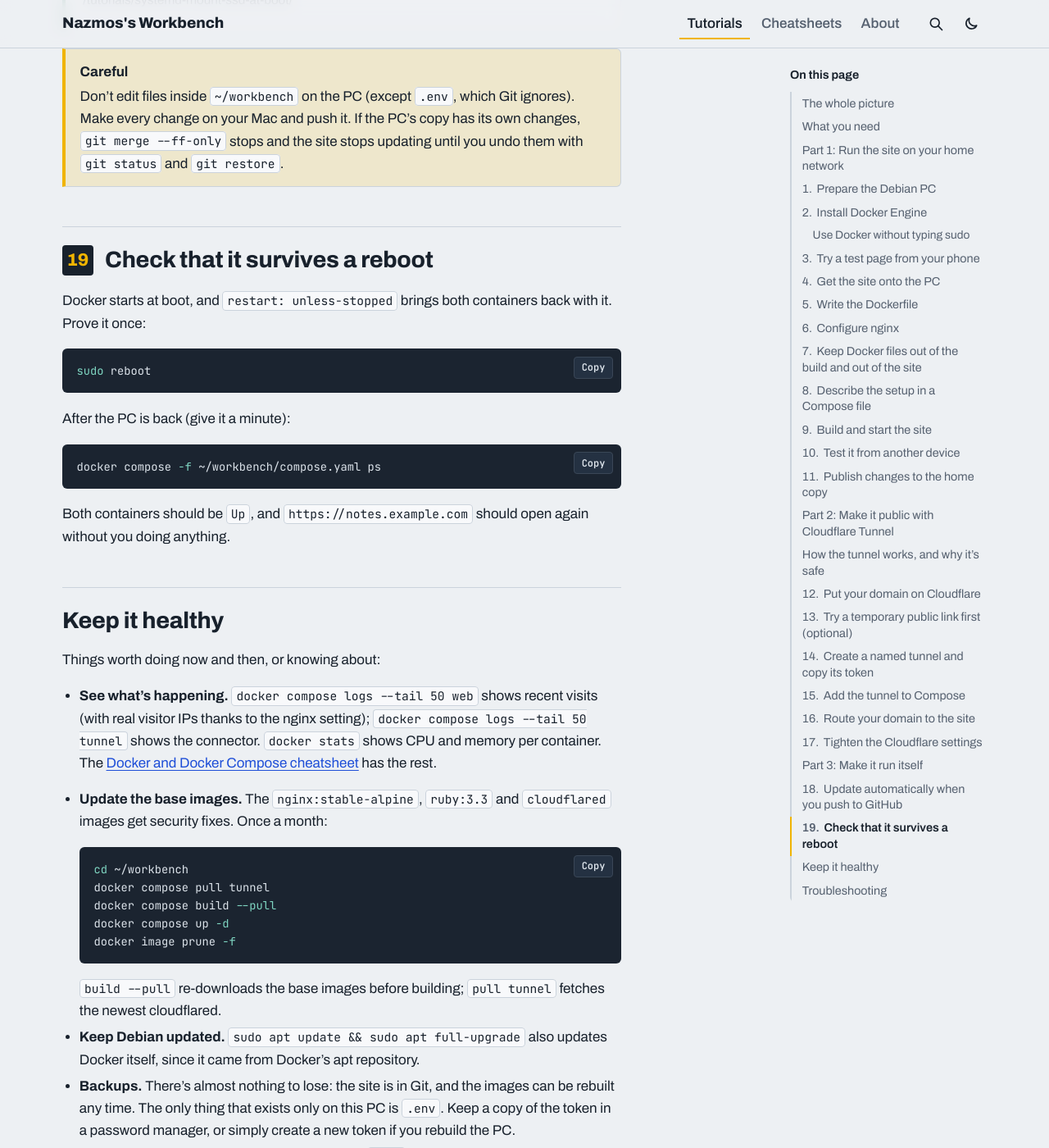
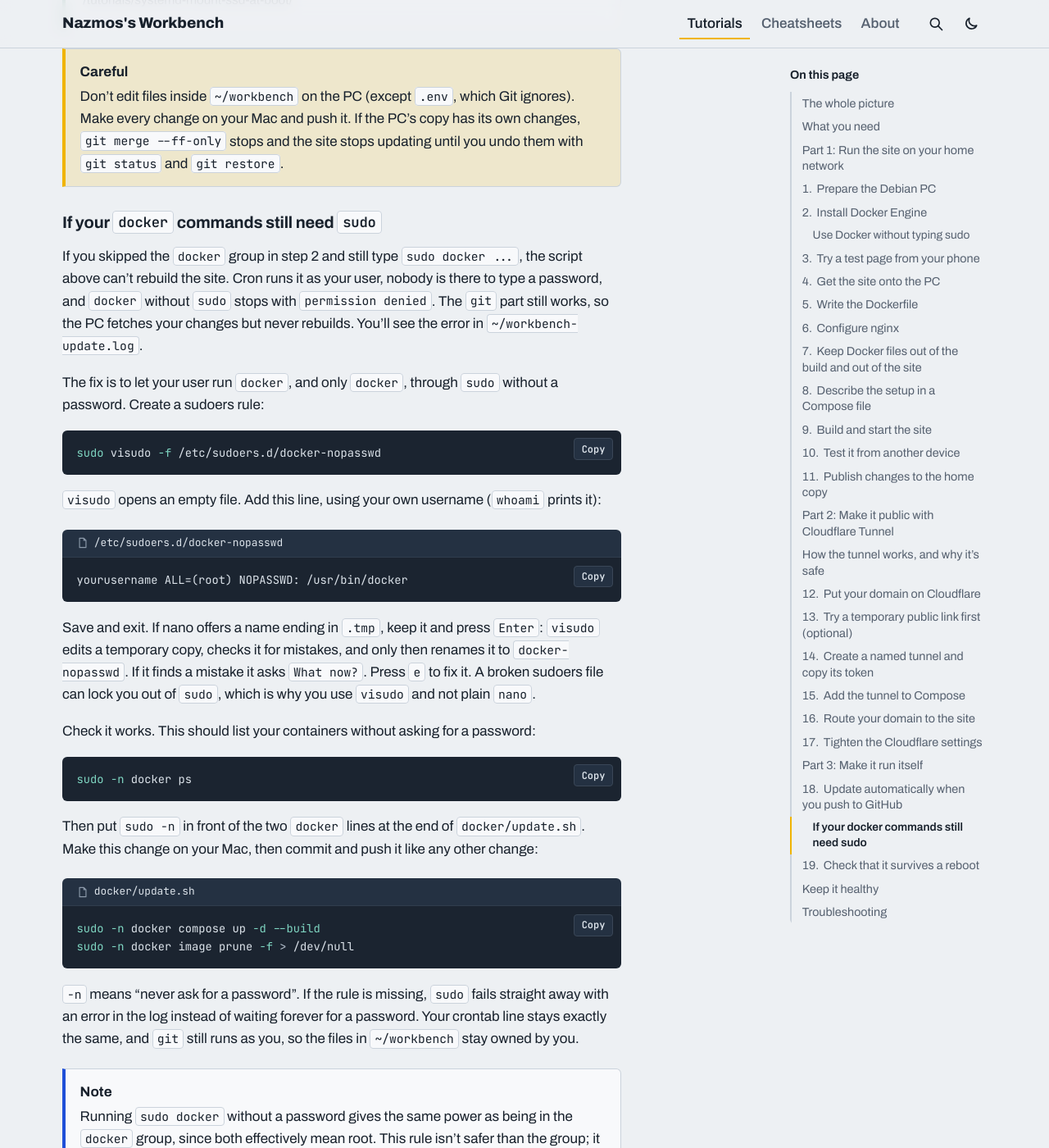
Before and after one commit to nazmos-sakib/cheatsheet-tutorial, a Jekyll site: the page built from _tutorials/host-this-site-with-docker-and-cloudflare-tunnel.md, in a window 1280 px wide and 1400 px high, scrolled down 23199 px. Shown: the whole window at 82% size. Built offline with Jekyll 4.4.1, drawn with Linux system fonts in a browser that asks for light colours; some of the changed text lies outside the part shown.

Commit message:
host-this-site-with-docker-and-cloudflare-tunnel.md updated to make sudo docker passwordless

````diff
--- a/_tutorials/host-this-site-with-docker-and-cloudflare-tunnel.md
+++ b/_tutorials/host-this-site-with-docker-and-cloudflare-tunnel.md
@@ -765,6 +765,45 @@ Now publishing a tutorial is just `git push` on your Mac: GitHub Pages updates i
 
 {% include callout.html type="warning" text="Don't edit files inside `~/workbench` on the PC (except `.env`, which Git ignores). Make every change on your Mac and push it. If the PC's copy has its own changes, `git merge --ff-only` stops and the site stops updating until you undo them with `git status` and `git restore`." %}
 
+### If your `docker` commands still need `sudo`
+
+If you skipped the `docker` group in step 2 and still type `sudo docker ...`, the script above can't rebuild the site. Cron runs it as your user, nobody is there to type a password, and `docker` without `sudo` stops with `permission denied`. The `git` part still works, so the PC fetches your changes but never rebuilds. You'll see the error in `~/workbench-update.log`.
+
+The fix is to let your user run `docker`, and only `docker`, through `sudo` without a password. Create a sudoers rule:
+
+```bash
+sudo visudo -f /etc/sudoers.d/docker-nopasswd
+```
+
+`visudo` opens an empty file. Add this line, using your own username (`whoami` prints it):
+
+{% include file.html name="/etc/sudoers.d/docker-nopasswd" %}
+
+```text
+yourusername ALL=(root) NOPASSWD: /usr/bin/docker
+```
+
+Save and exit. If nano offers a name ending in `.tmp`, keep it and press `Enter`: `visudo` edits a temporary copy, checks it for mistakes, and only then renames it to `docker-nopasswd`. If it finds a mistake it asks `What now?`. Press `e` to fix it. A broken sudoers file can lock you out of `sudo`, which is why you use `visudo` and not plain `nano`.
+
+Check it works. This should list your containers without asking for a password:
+
+```bash
+sudo -n docker ps
+```
+
+Then put `sudo -n` in front of the two `docker` lines at the end of `docker/update.sh`. Make this change on your Mac, then commit and push it like any other change:
+
+{% include file.html name="docker/update.sh" %}
+
+```bash
+sudo -n docker compose up -d --build
+sudo -n docker image prune -f > /dev/null
+```
+
+`-n` means "never ask for a password". If the rule is missing, `sudo` fails straight away with an error in the log instead of waiting forever for a password. Your crontab line stays exactly the same, and `git` still runs as you, so the files in `~/workbench` stay owned by you.
+
+{% include callout.html type="note" text="Running `sudo docker` without a password gives the same power as being in the `docker` group, since both effectively mean root. This rule isn't safer than the group; it just keeps the password prompt for everything else. Don't run the script from root's crontab (`sudo crontab -e`) instead: Git would then run as root in your folder, refuse with *dubious ownership*, and leave root-owned files behind." %}
+
 ## Check that it survives a reboot
 
 Docker starts at boot, and `restart: unless-stopped` brings both containers back with it. Prove it once:
````
Also changed, not shown: other parts of _tutorials/host-this-site-with-docker-and-cloudflare-tunnel.md (+1 -1 lines), 1 other file.
